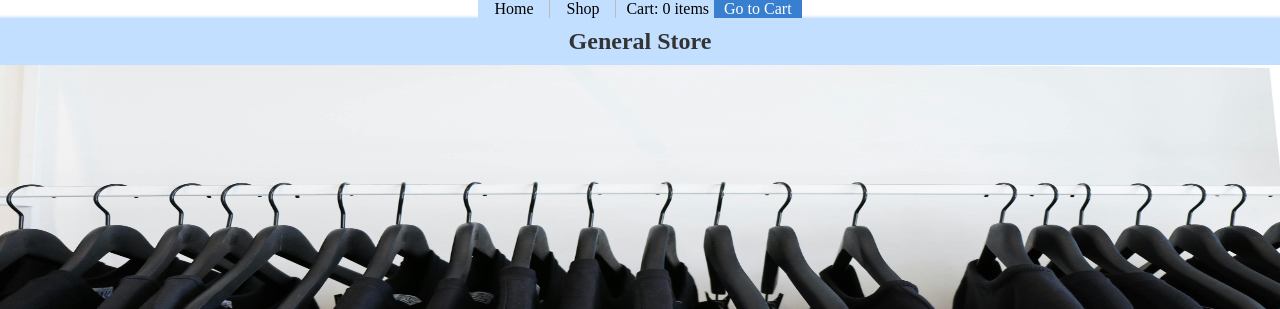
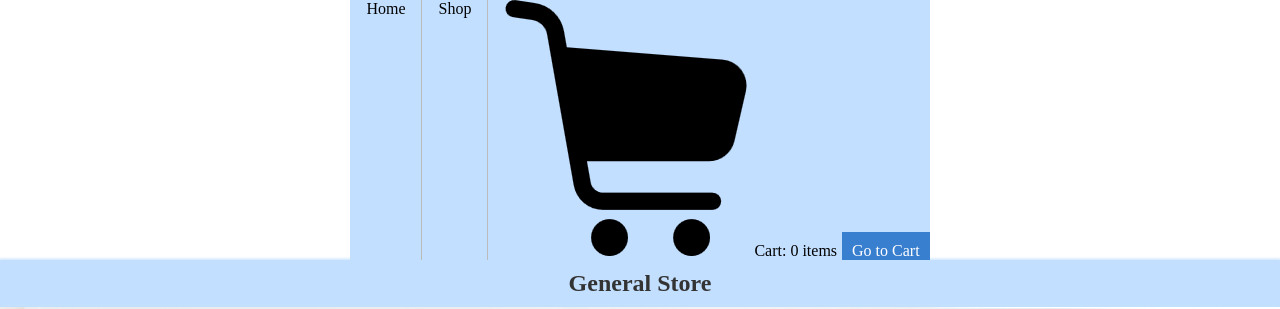
Before and after one commit to MattFLPe/shopping-cart, a React (Create React App) app: page / in a window 1280 px wide. Shown: the top 309 px of the page. Built offline with nearby package versions, Linux system fonts and the light colour scheme; the HTML template or start-up script is replaced by a standard one.

Commit message:
Add import and img for the cart span

```diff
--- a/src/components/Navbar/Navbar.js
+++ b/src/components/Navbar/Navbar.js
@@ -3,6 +3,7 @@ import { Link } from 'react-router-dom';
 //import styles from "./Navbar.module.css"
 import styles from './Navbar.module.css'
 import { useCart } from "../../context/CartContext";
+import cart from './cart.png'
 
 const Navbar = () => {
     const { cartItemCount } = useCart();
@@ -18,8 +19,8 @@ const Navbar = () => {
                     <Link to="/Shop" className={styles.Link}>Shop</Link>
                 </li>
                 <div className={styles.cart}>
-                    <span>Cart: {cartItemCount} items</span>
-                    <Link to="/cart" className={styles.button}>Go to Cart</Link>
+                    <span><img className={styles.img} src={cart} alt=""></img>Cart: {cartItemCount} items</span>
+                    <Link to="/" className={styles.button}>Go to Cart</Link>
                 </div>
             </ul>
         </nav>
```
